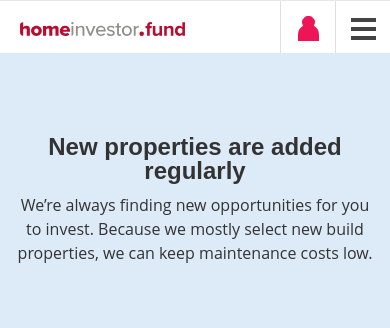
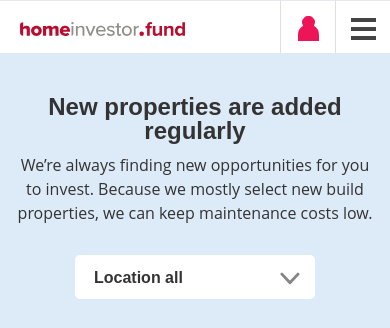
Before and after one commit to daveymoores/homeinvestorfund-frontend, a PHP site: page /properties.php in a window 390 px wide. Shown: the top 328 px of the page. Run offline with PHP 8.4, Linux system fonts and the light colour scheme; some libraries are stand-ins or nearby versions.

Commit message:
mobile list markup

```diff
--- a/assets/styles/components/_formtype.scss
+++ b/assets/styles/components/_formtype.scss
@@ -26,3 +26,39 @@
         width: 66%;
     }
 }
+
+
+.formtype--select {
+   background: url(../images/icons/chevron-down.svg) no-repeat 93% 53%;
+   overflow: hidden;
+   @include padding(5px 5px 5px 10px);
+   @include font-proxima(600);
+   font-size: $font-size-base;
+   width: 240px;
+   display: block;
+   margin: auto;
+   background-color: $white;
+   border-radius: $global-radius;
+   background-size: 20px;
+   margin-top: 30px;
+
+   @media all and (min-width: $container-tablet) {
+       display: none;
+   }
+
+    select {
+       background: transparent;
+       border: none;
+       font-size: 14px;
+       height: 29px;
+       padding: 5px; /* If you add too much padding here, the options won't show in IE */
+       width: 268px;
+       font-size: 16px;
+       height: 34px;
+       width: 268px;
+
+       &:focus {
+           outline: none;
+       }
+    }
+}
--- a/assets/styles/components/_fw-wrap.scss
+++ b/assets/styles/components/_fw-wrap.scss
@@ -1,10 +1,28 @@
 @mixin  wrap-dims($color){
     background-color: $color;
     min-height: 600px;
-    @include padding(80px 0);
+    @include padding(40px 0);
+
+    @media all and (min-width: $container-tablet) {
+        @include padding(80px 0);
+    }
+
+    .col-md-4:last-child {
+        > div {
+            margin-bottom: 0px;
+
+            @media all and (min-width: $container-tablet) {
+                margin-bottom: 35px;
+            }
+        }
+    }
 
     &.double-padding {
-        @include padding(140px 0);
+        @include padding(80px 0);
+
+        @media all and (min-width: $container-tablet) {
+            @include padding(140px 0);
+        }
     }
 
     &.short {
--- a/assets/styles/components/_maps.scss
+++ b/assets/styles/components/_maps.scss
@@ -2,14 +2,23 @@ $map-height: 760px;
 
 .map {
     &--wrapper {
-        height: $map-height;
         overflow: hidden;
         width: 100%;
         position: relative;
+
+        @media all and (min-width: $container-tablet) {
+            display: block;
+            height: $map-height;
+        }
     }
 
     &--unit {
+        display: none;
         height: $map-height;
+
+        @media all and (min-width: $container-tablet) {
+            display: block;
+        }
     }
 
     &--teaser {
@@ -22,12 +31,18 @@ $map-height: 760px;
 
 
 .map__overlay {
-    width: 550px;
-    height: $map-height;
-    @include position(absolute, 0 0 null null);
+    width: calc(100% - 50px);
+    height: 100%;
+    @include position(fixed, 0 0 null null);
     background-color: white;
     @include transition(all .25s ease-in-out);
     @include transform(translate3d(calc(100% + 90px), 0, 0));
+
+    @media all and (min-width: $container-tablet){
+        height: $map-height;
+        @include position(absolute, 0 0 null null);
+        width: 550px;
+    }
 
     &.active {
         @include transform(translate3d(0, 0, 0));
@@ -35,10 +50,16 @@ $map-height: 760px;
 
     &--close {
         background-color: $red-1;
+        height: 50px;
+        width: 50px;
+        @include position(absolute, 0 null 0 -50px);
+        @include padding(18px);
+
+        @media all and (min-width: $container-tablet){
+            @include position(absolute, 0 null 0 -84px);
             height: 84px;
             width: 84px;
-        @include position(absolute, 0 null 0 -84px);
-        @include padding(18px);
+        }
 
         > span {
             color: $white;
@@ -46,13 +67,23 @@ $map-height: 760px;
             transform-origin: 50% 50%;
             font-weight: 600;
             display: inline-block;
+            font-size: 50px;
+            @include position(absolute, 0px 10px null null);
+
+            @media all and (min-width: $container-tablet){
                 font-size: 85px;
                 @include position(absolute, -2px 15px null null);
+
+            }
         }
     }
 
     &--title {
+        @include padding(13px 13px 13px 20px);
+
+        @media all and (min-width: $container-tablet){
             padding: 30px;
+        }
     }
 
     &--gallery {
@@ -76,8 +107,13 @@ $map-height: 760px;
 
         ul {
             li {
+                font-size: $font-size-small;
+                line-height: $lineheight-small;
+
+                @media all and (min-width: $container-tablet){
                     font-size: $font-size-base;
                     line-height: $lineheight-base;
+                }
             }
         }
 
--- /dev/null
+++ b/assets/styles/components/_properties.scss
@@ -0,0 +1,32 @@
+.properties {
+    border-bottom: 1px solid $grey-6;
+    padding-bottom: 40px;
+
+    @media all and (min-width: $container-tablet) {
+        display: none;
+    }
+
+    &__panel {
+        width: 100%;
+        border: 1px solid $grey-6;
+        border-radius: $global-radius;
+        margin-top: 20px;
+
+        img {
+            width: 100%;
+            display: block;
+        }
+
+        p {
+            @include font-proxima(600);
+            @include padding(20px);
+            font-size: $font-size-base;
+        }
+    }
+
+    a {
+        display: block;
+        margin-top: 30px;
+        text-align: center;
+    }
+}
--- a/assets/styles/main.scss
+++ b/assets/styles/main.scss
@@ -30,6 +30,7 @@ $output-bourbon-deprecation-warnings: false !default;
 @import "components/section-bg";
 @import "components/attributes";
 @import "components/video-prompt";
+@import "components/properties";
 
 @import "components/panel";
 @import "components/feature-panel";
--- a/properties.php
+++ b/properties.php
@@ -14,11 +14,58 @@
 				</div>
 			</div>
 		</div>
+		<div class="row">
+			<div class="col-md-12">
+				<div class="formtype--select" id="locationMobSelectHook">
+					<select>
+						<option value="location_all">Location all</option>
+						<option value="location_one">Location one</option>
+						<option value="location_two">Location two</option>
+						<option value="location_three">Location three</option>
+						<option value="location_four">Location four</option>
+						<option value="location_five">Location five</option>
+						<option value="location_six">Location six</option>
+					</select>
+				</div>
+			</div>
+		</div>
 	</div>
 </section>
 
 <section class="map--wrapper">
-	<div class="map--unit" data-widget="property-map"></div>
+	<div class="map--unit"></div>
+	<div class="properties" id="propertiesHook">
+		<div class="container">
+			<div class="row">
+				<div class="col-md-12">
+
+					<div class="properties__panel">
+						<div class="properties__panel--img-cont">
+							<img src="./dist/images/house-pics/placeholder-2.jpg" alt="" />
+						</div>
+						<p>Ferndale Road</p>
+					</div>
+
+					<div class="properties__panel">
+						<div class="properties__panel--img-cont">
+							<img src="./dist/images/house-pics/placeholder-2.jpg" alt="" />
+						</div>
+						<p>Ferndale Road</p>
+					</div>
+
+					<div class="properties__panel">
+						<div class="properties__panel--img-cont">
+							<img src="./dist/images/house-pics/placeholder-2.jpg" alt="" />
+						</div>
+						<p>Ferndale Road</p>
+					</div>
+
+					<a href="#_" class="btn__primary--red">Load more</a>
+				</div>
+			</div>
+		</div>
+	</div>
+
 	<div class="map__overlay" id="mapOverlayHook">
 		<div class="map__overlay--loading"><div class="spinner"></div></div>
 		<a href="#" class="map__overlay--close"><span>+</span></a>
```
Also changed, not shown: assets/scripts/widgets/mobile-properties.js (added, +81 -0 lines), assets/scripts/widgets/property-map.js (+44 -2 lines), assets/images/icons/chevron-down.svg (added), dist/images/icons/chevron-down.svg (added), dist/scripts/main.min.js, dist/styles/main.css. Lines whose indentation alone changed are shown as unchanged.
